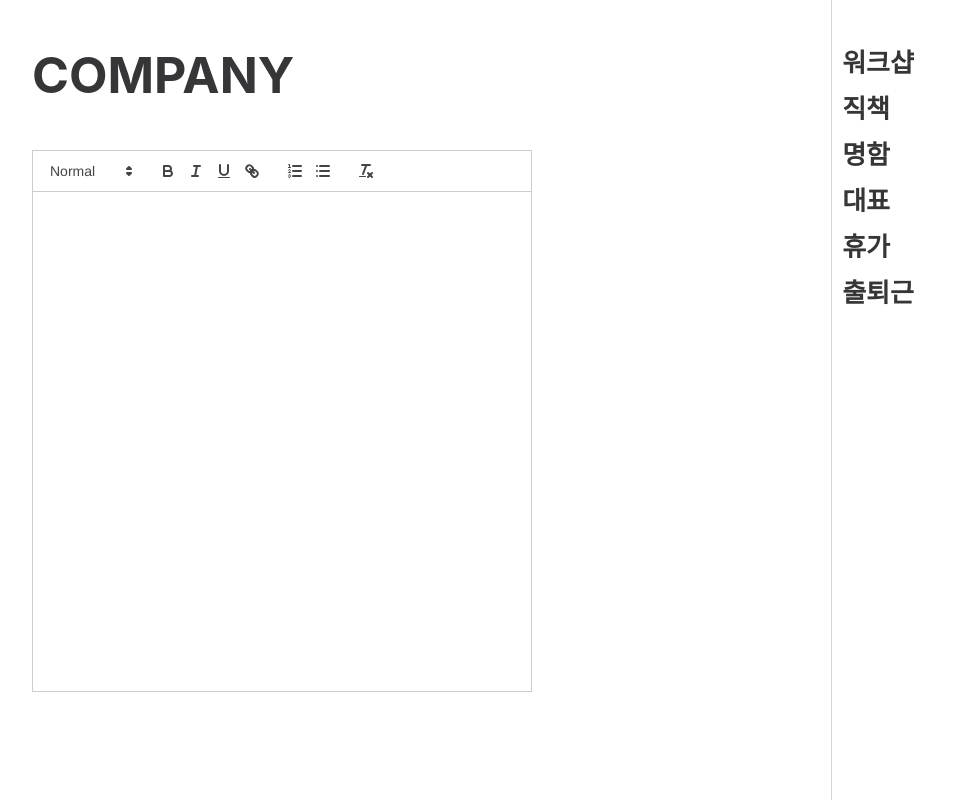
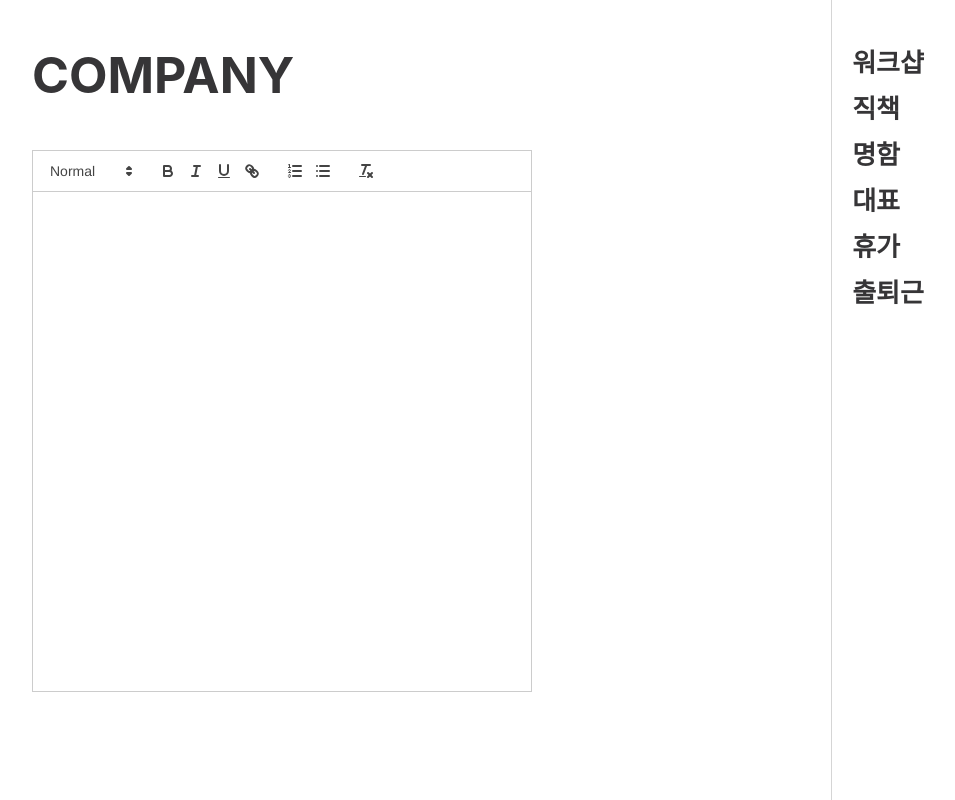
Before and after one commit to donghun149/last-dance-client, a Next.js app: page /main in a window 1280 px wide. Shown: the whole page, without its empty margins (108-1063 px from the left). Built offline with nearby package versions, Linux system fonts and the light colour scheme.

Commit message:
refactor: menu left padding

```diff
--- a/src/pages/main.tsx
+++ b/src/pages/main.tsx
@@ -44,7 +44,7 @@ const Menu: React.FC<MenuProps> = ({title}) => {
         lineHeight: "26px",
         backgroundColor: "white",
         marginBottom: "20px",
-        paddingLeft: "10px",
+        paddingLeft: "20px",
         fontWeight: "bold",
         cursor: "pointer"
       }}>
```
